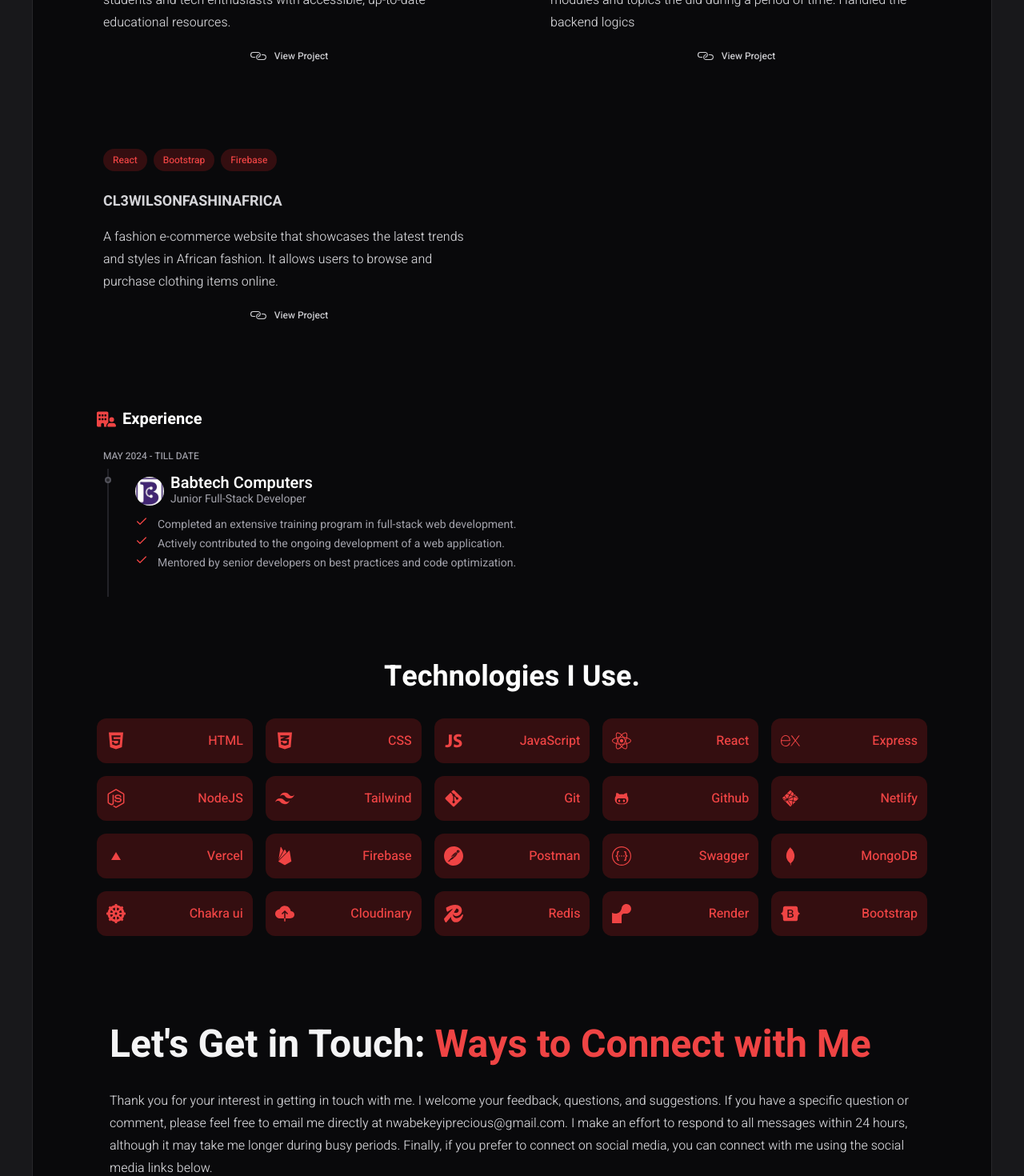
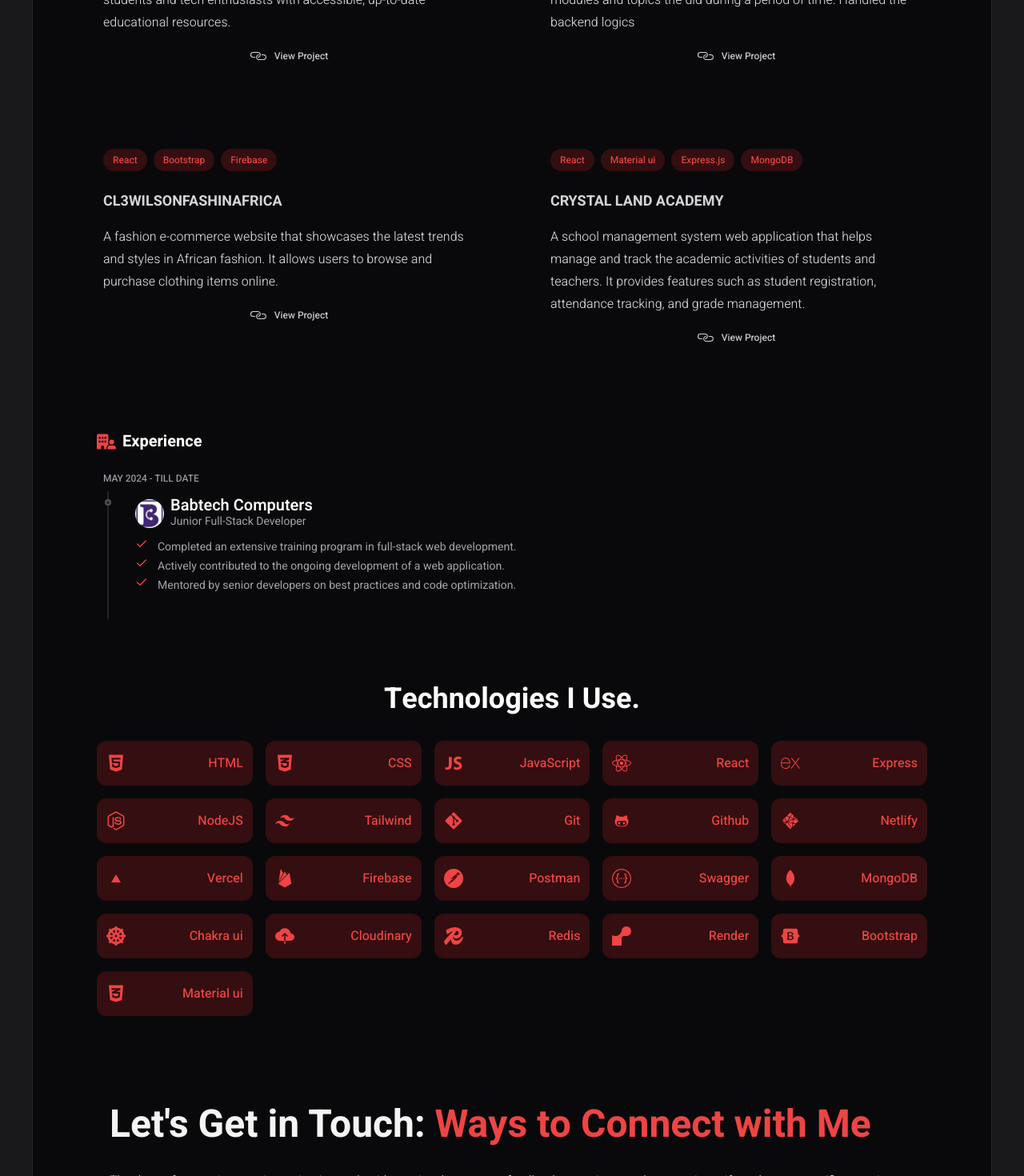
Before and after one commit to Lacciman11/Lacci-portfolio, a React (Vite) app: page / in a window 1280 px wide. Shown: the part 1303-2773 px from the top of the page at 80% size. Built offline with nearby package versions, Linux system fonts and the light colour scheme.

Commit message:
added crystal land project

```diff
--- a/src/components/sections/Skills.jsx
+++ b/src/components/sections/Skills.jsx
@@ -77,6 +77,9 @@ function Skills() {
         <span className="inline-flex items-center justify-between gap-x-1.5 py-4 px-3 hover:-translate-y-1.5 transition-translate duration-500 rounded-xl font-medium bg-red-100 text-red-800 dark:bg-red-800/30 dark:text-red-500">
         <FaBootstrap  className="text-2xl" /> Bootstrap
         </span>
+        <span className="inline-flex items-center justify-between gap-x-1.5 py-4 px-3 hover:-translate-y-1.5 transition-translate duration-500 rounded-xl font-medium bg-red-100 text-red-800 dark:bg-red-800/30 dark:text-red-500">
+        <FaCss3Alt className="text-2xl" /> Material ui
+        </span>
       </div>
     </section>
   );
--- a/src/data/user_info.js
+++ b/src/data/user_info.js
@@ -52,6 +52,13 @@ const info = {
             description: "A fashion e-commerce website that showcases the latest trends and styles in African fashion. It allows users to browse and purchase clothing items online.",
             technologies: "React, Bootstrap, Firebase",
             link: "https://www.cl3fwilson.com/"
+        },
+
+        {
+            title:"CRYSTAL LAND ACADEMY",
+            description: "A school management system web application that helps manage and track the academic activities of students and teachers. It provides features such as student registration, attendance tracking, and grade management.",
+            technologies: "React, Material ui, Express.js,MongoDB",
+            link: "http://crystallandacademy.com/"
         }
     ],
 
```
